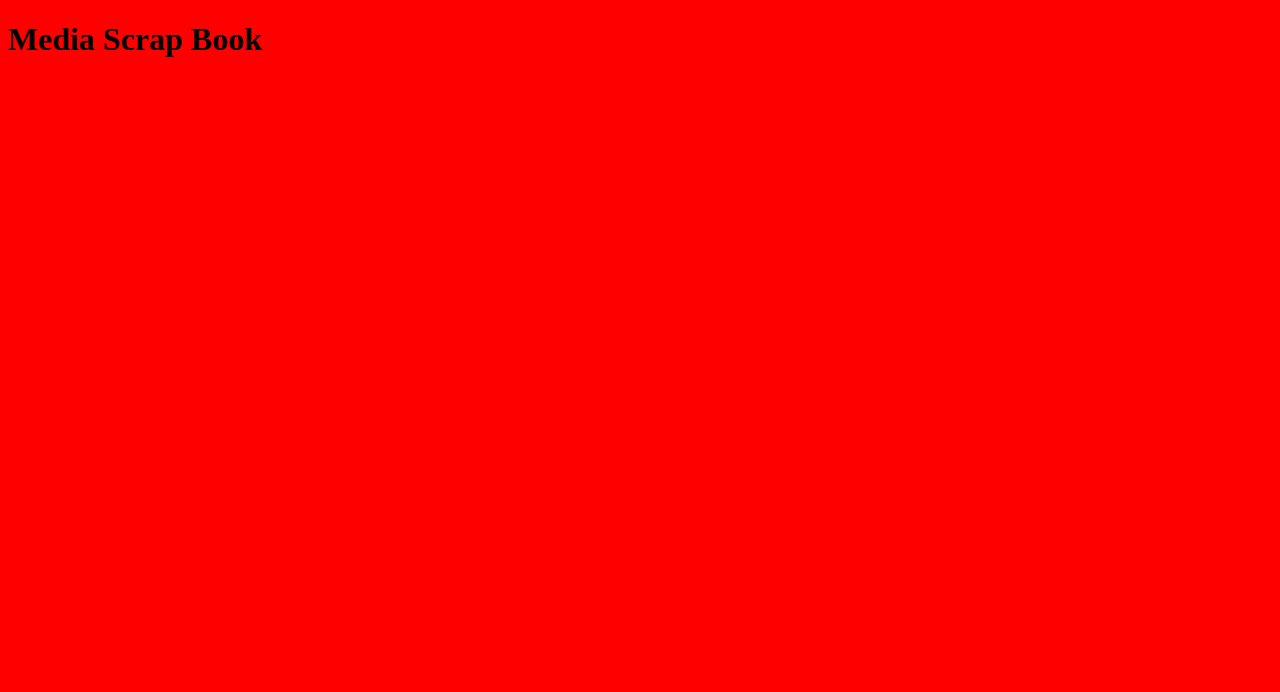
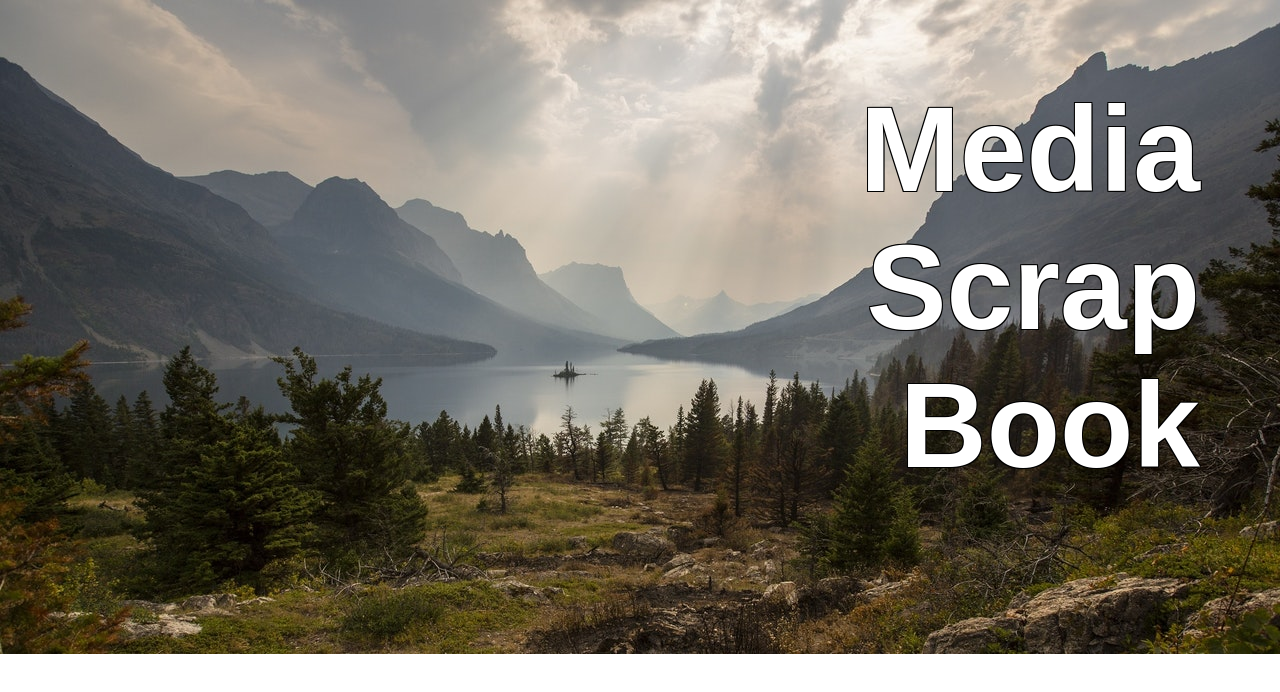
Before and after one commit to chrisPhat/mediaScrapBook, a plain HTML site: page index.html in a window 1280 px wide. Drawn offline with Linux system fonts and the light colour scheme.

Commit message:
Added images for background, and edited main title

```diff
--- a/css/styles.css
+++ b/css/styles.css
@@ -1,3 +1,22 @@
+*{
+    padding: 0;
+    margin: 0;
+    border: 0;
+    font-family: Arial, Helvetica, sans-serif;
+}
+
 body{
-    background-color:#f00;
+    /* background-image: url('../img/bg.png'); */
+    background-image: url('../img/bgimg.jpg');
+    background-repeat: no-repeat;
+    background-size: cover;
 }
+
+.mainHeading{
+    color: #fff;
+    font-size: 120px;
+    text-align: right;
+    padding-right: 80px;
+    margin-top: 80px;
+    text-shadow: -1px -1px 0 #000, 1px -1px 0 #000, -1px 1px 0 #000, 1px 1px 0 #000;
+}
--- a/index.html
+++ b/index.html
@@ -8,8 +8,7 @@
     <title>Media Scrap Book</title>
 </head>
 <body>
-    <h1>Media Scrap Book</h1>
-
+    <h1 class="mainHeading">Media<br>Scrap<br>Book</h1>
     <script src="js/script.js"></script>
 </body>
 </html>
```
Also changed, not shown: img/bg.png (added), img/bgimg.jpg (added).
